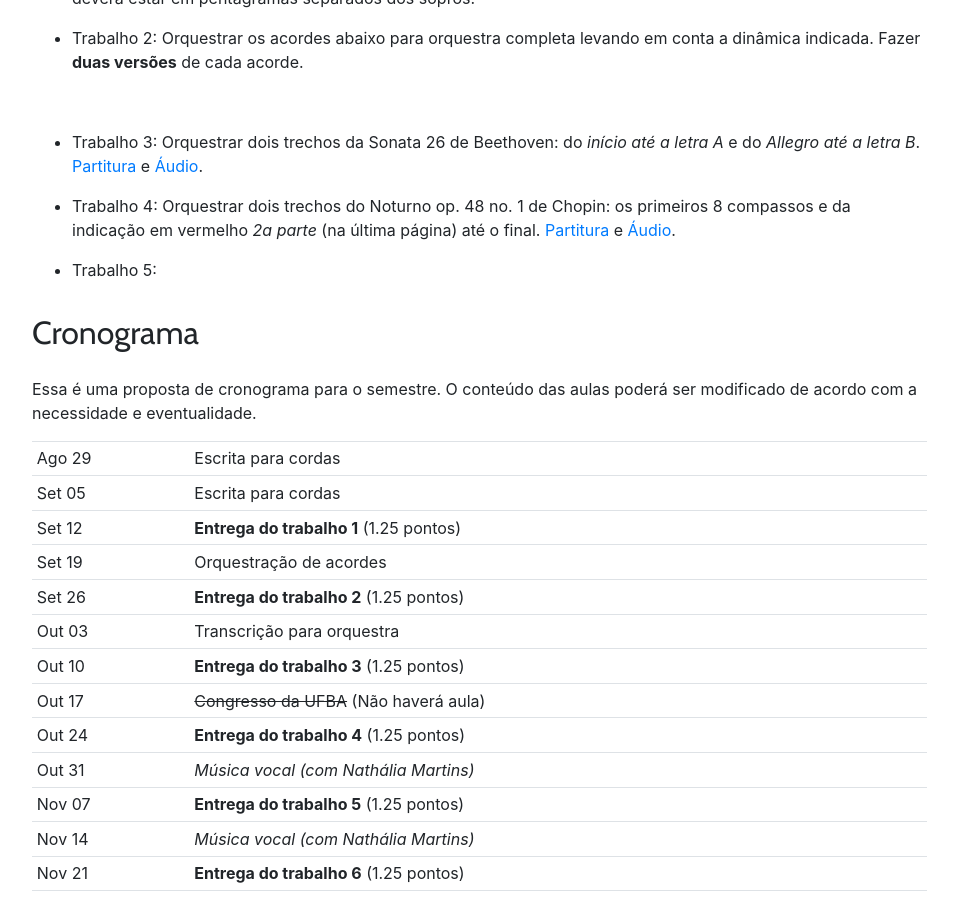
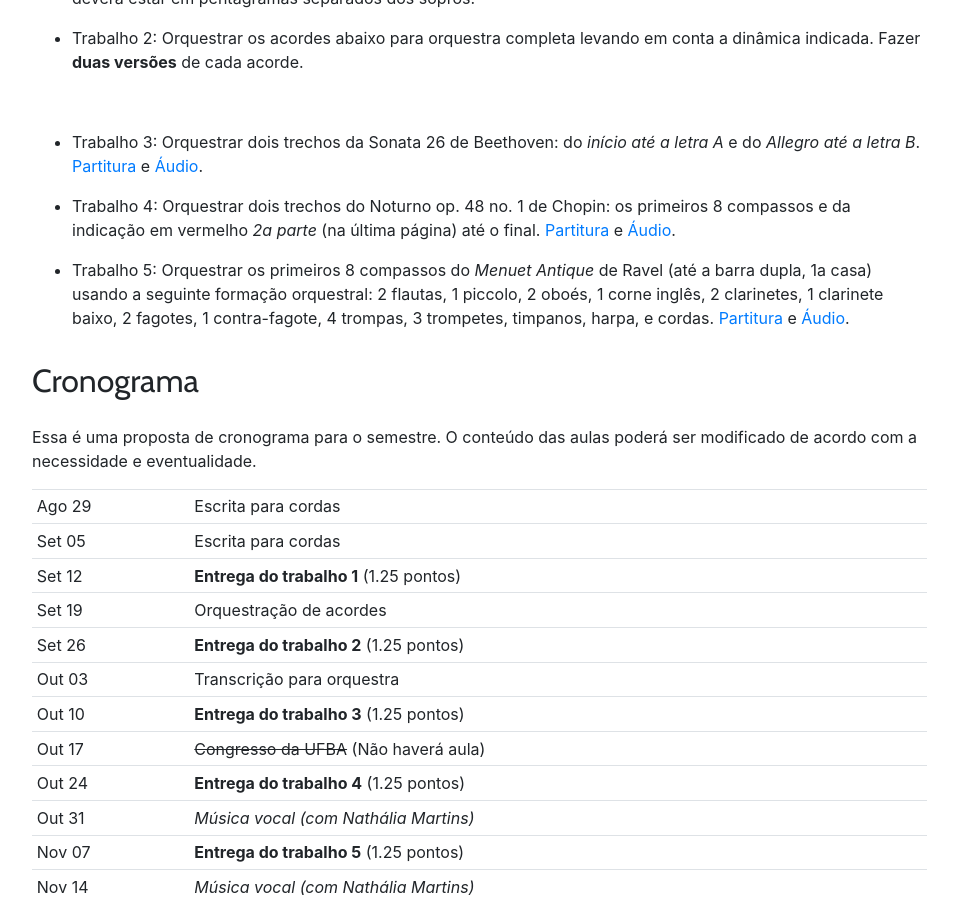
Before and after one commit to kroger/genosmus, a Jekyll site: the page built from _pedro/musa87.md, in a window 1280 px wide and 900 px high, scrolled down 594 px. Shown: the whole window, without its empty margins (68-1026 px from the left). Built offline with Jekyll 4.4.1, drawn with Linux system fonts in a browser that asks for light colours.

Commit message:
Trabalho de orquestração

```diff
--- a/_pedro/musa87.md
+++ b/_pedro/musa87.md
@@ -30,7 +30,7 @@ Continuação de Instrumentação e Orquestração III.
 
 - Trabalho 4: Orquestrar dois trechos do Noturno op. 48 no. 1 de Chopin: os primeiros 8 compassos e da indicação em vermelho *2a parte* (na última página) até o final. [Partitura][5] e [Áudio][6].
 
-- Trabalho 5:
+- Trabalho 5: Orquestrar os primeiros 8 compassos do _Menuet Antique_ de Ravel (até a barra dupla, 1a casa) usando a seguinte formação orquestral: 2 flautas, 1 piccolo, 2 oboés, 1 corne inglês, 2 clarinetes, 1 clarinete baixo, 2 fagotes, 1 contra-fagote, 4 trompas, 3 trompetes, timpanos, harpa, e cordas. [Partitura][7] e [Áudio][8].
 
 
 ## Cronograma
@@ -75,3 +75,5 @@ do trabalho com uma gravação midi (Finale) em mp3.
 [4]: https://www.dropbox.com/s/wk74bgxze21jtl2/Beethoven%20-%20Sonata%2026.mp3?dl=1
 [5]: https://www.dropbox.com/s/86i4pbibxpszcef/Chopin%20Noturno.pdf?dl=1
 [6]: https://www.dropbox.com/s/lyfxdmyaz525ert/Chopin%20Noturno.mp3?dl=1
+[7]: https://www.dropbox.com/s/z1tel6ep7108l39/Ravel%20Menuet%20Antique.pdf?dl=1
+[8]: https://www.dropbox.com/s/335ycroed5lr8yq/Menuet%20Antique.m4a?dl=1
```
